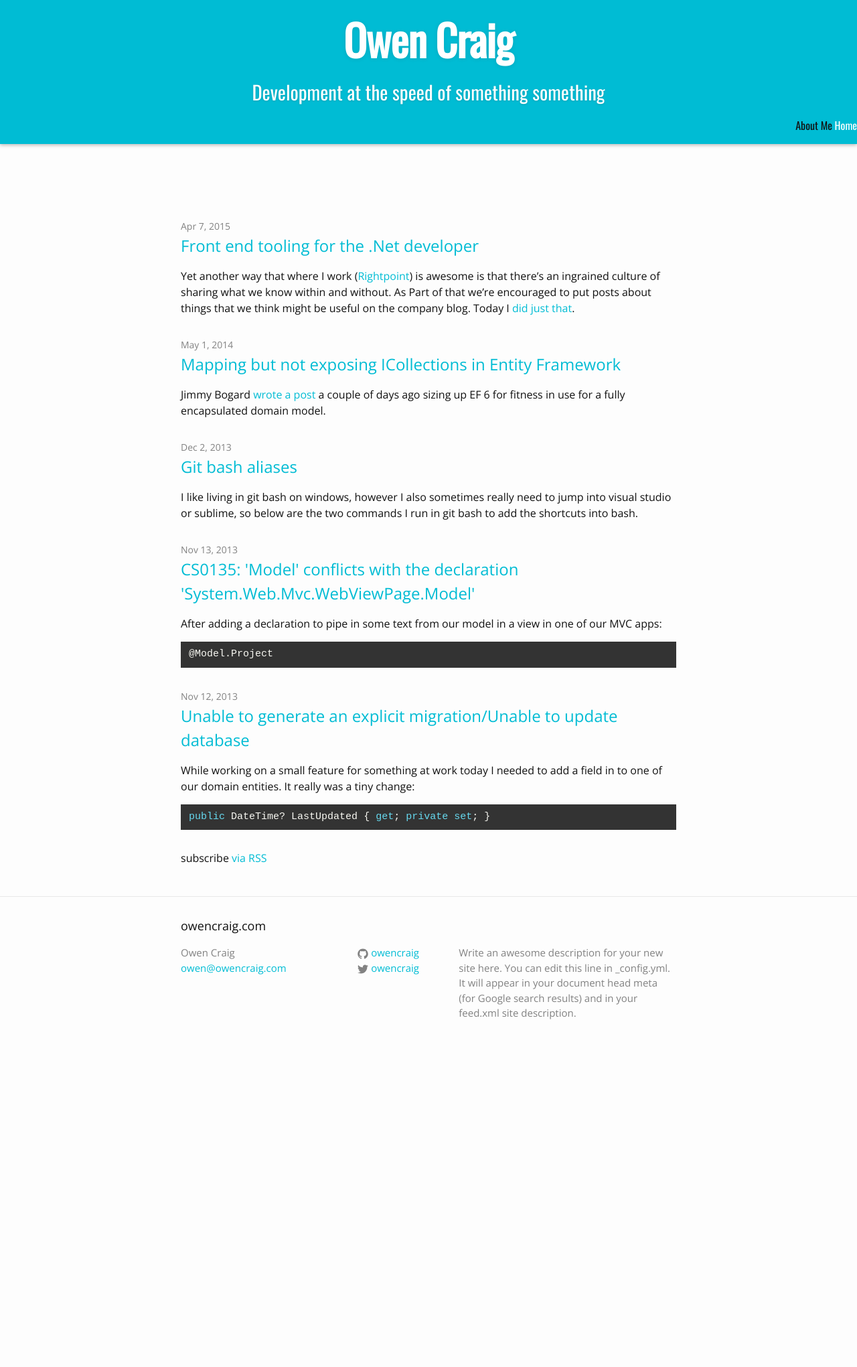
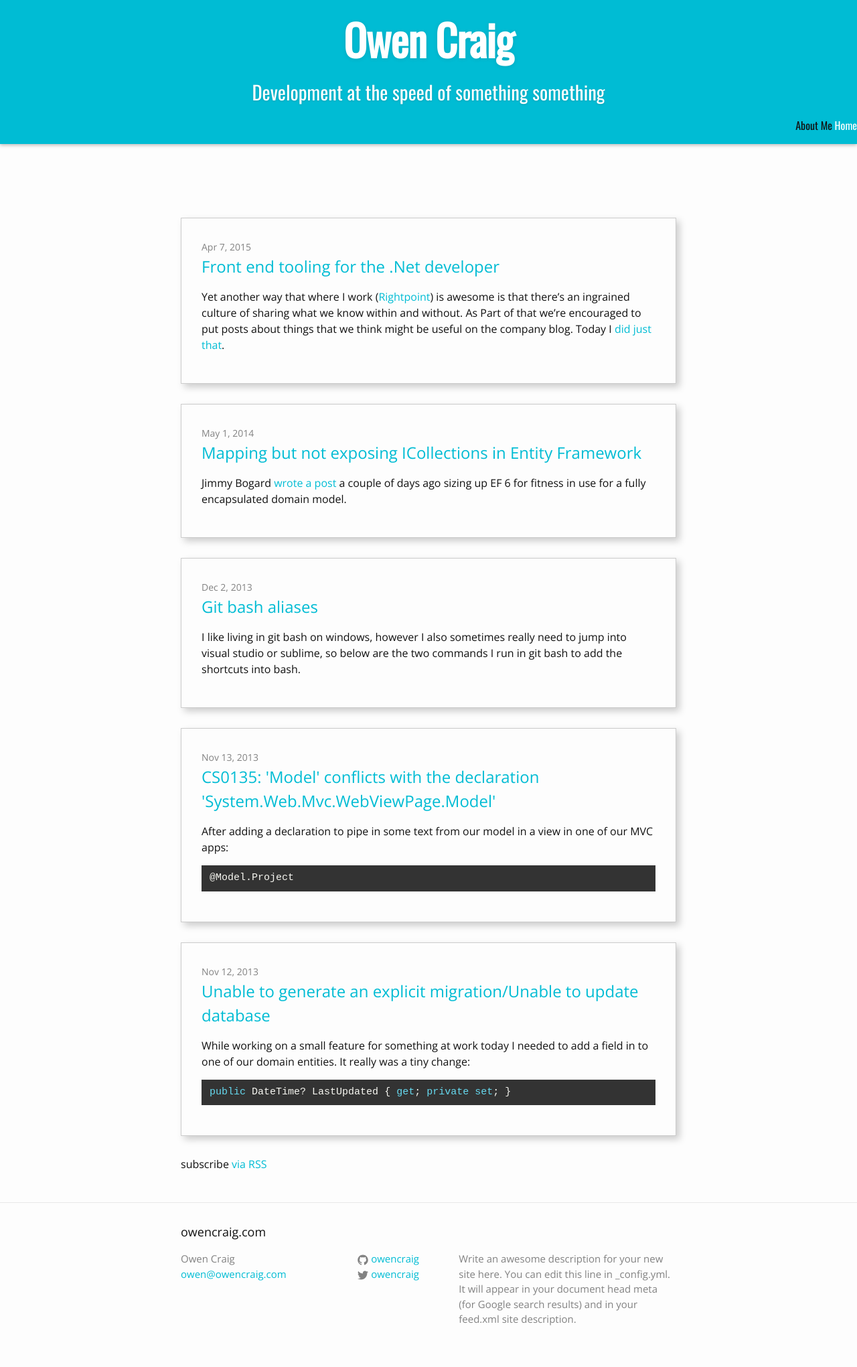
Before and after one commit to owencraig/owencraig.github.io, a Jekyll site: the page built from index.html, in a window 1280 px wide. Shown: the whole page at 67% size. Built offline with Jekyll 4.4.1, drawn with Linux system fonts in a browser that asks for light colours; before the commit the page ends 1584 px from its top, so only the background shows below that.

Commit message:
added borders and padding to front page list items

```diff
--- a/_sass/_layout.scss
+++ b/_sass/_layout.scss
@@ -204,6 +204,10 @@
 
     > li {
         margin-bottom: $spacing-unit;
+        margin-bottom: 30px;
+        box-shadow: #ccc 5px 5px 10px;
+        border: 1px solid #ccc;
+        padding: $spacing-unit;
     }
 }
 
```
